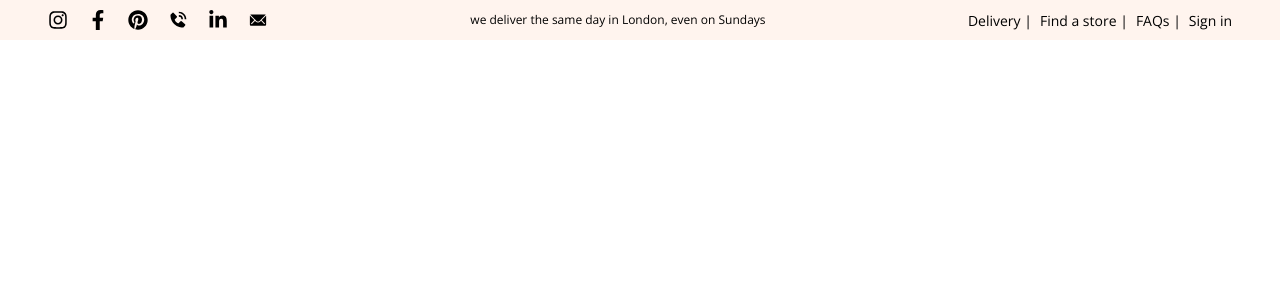
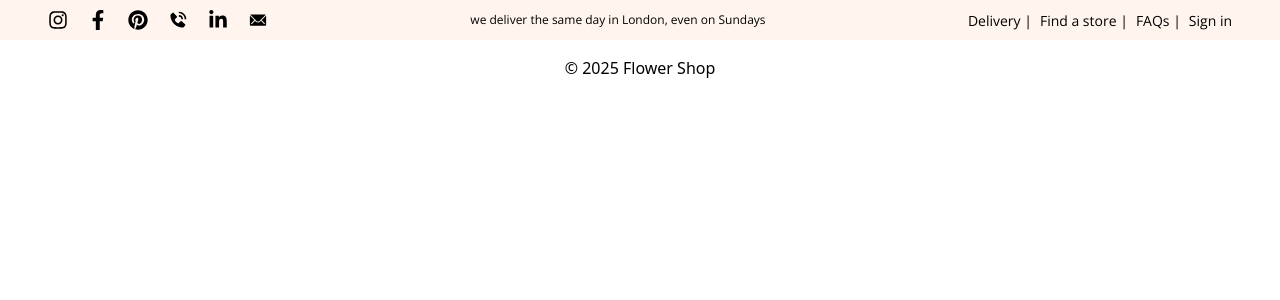
Before and after one commit to alaminislam3/Flower-station, a React (Vite) app: page / in a window 1280 px wide. Shown: the top 300 px of the page. Built offline with nearby package versions, Linux system fonts and the light colour scheme.

Commit message:
created project structure

```diff
--- a/src/App.jsx
+++ b/src/App.jsx
@@ -1,55 +1,13 @@
 import "./App.css";
-import {
-  FaInstagram,
-  FaFacebookF,
-  FaPinterest,
-  FaLinkedinIn,
-} from "react-icons/fa";
-import { BiSolidPhoneCall } from "react-icons/bi";
-import { IoIosMail } from "react-icons/io";
+import MainLayout from "./components/Layout /MainLayout";
+import SecondaryNavbar from "./components/Navbar/SecondaryNavbar";
+
 
 function App() {
   return (
-    <div className="open-sans bg-[#FFF4EE] text-black">
-      {/* ----------- DESKTOP VERSION (lg) ----------- */}
-      <div className="hidden  lg:h-[40px] lg:flex justify-between items-center mx-12 py-2.5">
-        {/* Left Icons */}
-        <div className="flex items-center gap-5 text-black text-xl">
-          <FaInstagram className="cursor-pointer" />
-          <FaFacebookF className="cursor-pointer" />
-          <FaPinterest className="cursor-pointer" />
-          <BiSolidPhoneCall className="cursor-pointer" />
-          <FaLinkedinIn className="cursor-pointer" />
-          <IoIosMail className="cursor-pointer" />
-        </div>
-
-        {/* Middle Text */}
-        <p className="text-xs font-normal">
-          we deliver the same day in London, even on Sundays
-        </p>
-
-        {/* Right Links */}
-        <div className="flex font-normal text-[14px] gap-2">
-          <p className="cursor-pointer">Delivery |</p>
-          <p className="cursor-pointer">Find a store |</p>
-          <p className="cursor-pointer">FAQs |</p>
-          <p className="cursor-pointer">Sign in</p>
-        </div>
-      </div>
-
-      {/* ----------- TABLET + MOBILE VERSION ----------- */}
-      <div className="flex lg:hidden justify-center items-center px-4 text-center h-[30px] md:h-[30px]">
-        {/* Mobile (sm) text */}
-        <p className="text-xs font-normal block md:hidden">
-          Same day delivery london & Next day UK
-        </p>
-
-        {/* Tablet (md) text */}
-        <p className="text-xs font-normal hidden md:block">
-          we deliver the same day in London, even on Sundays
-        </p>
-      </div>
-    </div>
+    <MainLayout>
+      {/* Hero section */}
+    </MainLayout>
   );
 }
 
--- /dev/null
+++ b/src/components/Layout /MainLayout.jsx
@@ -0,0 +1,22 @@
+import SecondaryNavbar from "../Navbar/SecondaryNavbar";
+
+
+const MainLayout = ({ children }) => {
+  return (
+    <div>
+      {/* Top Navbar */}
+      <SecondaryNavbar />
+
+      {/* Secondary Navbar */}
+
+
+      {/* Page content */}
+      <main>{children}</main>
+
+      {/* Footer if any */}
+      <footer className="text-center py-4">© 2025 Flower Shop</footer>
+    </div>
+  );
+};
+
+export default MainLayout;
--- /dev/null
+++ b/src/components/Navbar/SecondaryNavbar.jsx
@@ -0,0 +1,56 @@
+
+import {
+  FaInstagram,
+  FaFacebookF,
+  FaPinterest,
+  FaLinkedinIn,
+} from "react-icons/fa";
+import { BiSolidPhoneCall } from "react-icons/bi";
+import { IoIosMail } from "react-icons/io";
+
+function SecondaryNavbar() {
+  return (
+    <div className="open-sans bg-[#FFF4EE] text-black">
+      {/* ----------- DESKTOP VERSION (lg) ----------- */}
+      <div className="hidden lg:h-10 lg:flex justify-between items-center mx-12 py-2.5">
+        {/* Left Icons */}
+        <div className="flex items-center gap-5 text-black text-xl">
+          <FaInstagram className="cursor-pointer" />
+          <FaFacebookF className="cursor-pointer" />
+          <FaPinterest className="cursor-pointer" />
+          <BiSolidPhoneCall className="cursor-pointer" />
+          <FaLinkedinIn className="cursor-pointer" />
+          <IoIosMail className="cursor-pointer" />
+        </div>
+
+        {/* Middle Text */}
+        <p className="text-xs font-normal">
+          we deliver the same day in London, even on Sundays
+        </p>
+
+        {/* Right Links */}
+        <div className="flex font-normal text-[14px] gap-2">
+          <p className="cursor-pointer">Delivery |</p>
+          <p className="cursor-pointer">Find a store |</p>
+          <p className="cursor-pointer">FAQs |</p>
+          <p className="cursor-pointer">Sign in</p>
+        </div>
+      </div>
+
+      {/* ----------- TABLET + MOBILE VERSION ----------- */}
+      <div className="flex lg:hidden justify-center items-center px-4 text-center h-[30px] md:h-[30px]">
+        {/* Mobile (sm) text */}
+        <p className="text-xs font-normal block md:hidden">
+          Same day delivery london & Next day UK
+        </p>
+
+        {/* Tablet (md) text */}
+        <p className="text-[14px] font-normal hidden md:block">
+          we deliver the same day in London, even on Sundays
+        </p>
+      </div>
+    </div>
+  );
+}
+
+export default SecondaryNavbar;
```
Also changed, not shown: src/components/Hero/Hero.jsx (added), src/components/Hero/HeroData.js (added), src/components/Hero/HeroDesktop.jsx (added), src/components/Hero/HeroMobile.jsx (added), src/components/Hero/HeroTabs.jsx (added), src/components/Hooks/useAutoSlide.js (added), src/components/Navbar/MainNavbar.jsx (added), src/components/Shared/Logo.jsx (added).
